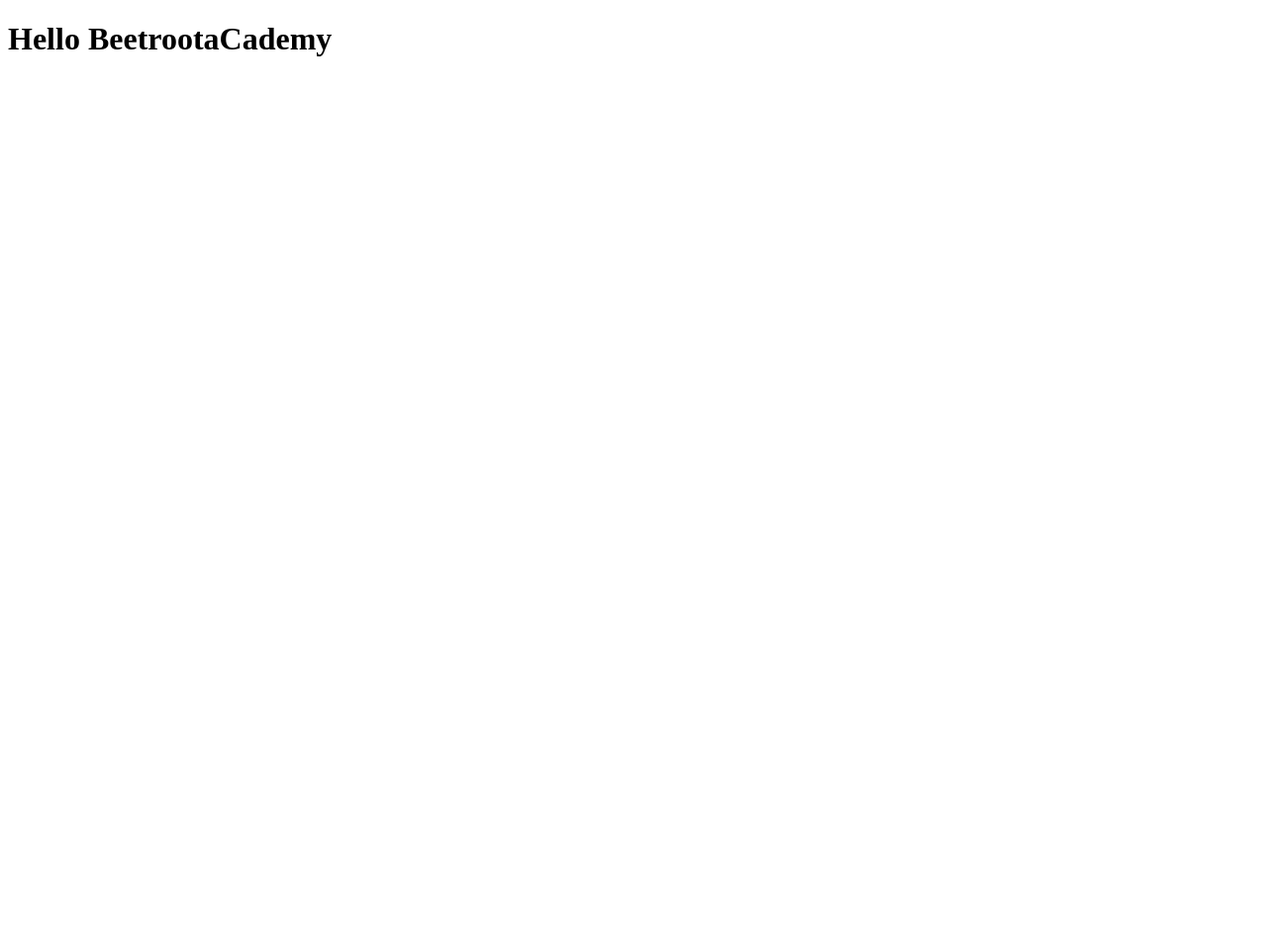
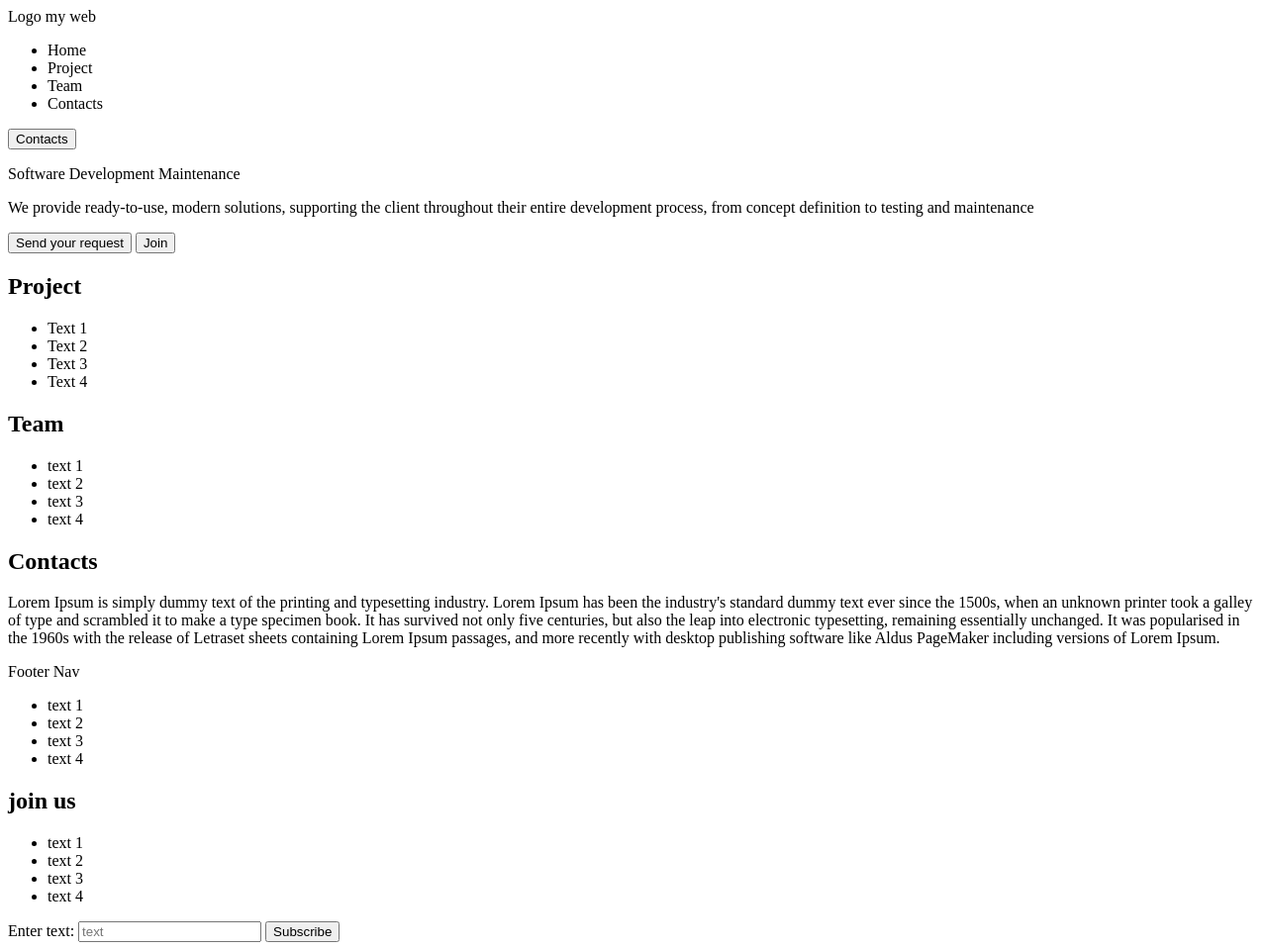
Before and after one commit to Saftar94/beetrootacademyLS1, a plain HTML site: page index.html in a window 1280 px wide. Shown: the whole page at 99% size. Before the commit the page ends 800 px from the top, so only its background shows below. Drawn offline with Linux system fonts and the light colour scheme.

Commit message:
beetrootacademyLS3
HT3

```diff
--- a/index.html
+++ b/index.html
@@ -6,6 +6,94 @@
     <title>Document</title>
 </head>
 <body>
-     <h1>Hello BeetrootaCademy</h1>
+    <header>
+        <div>
+        <a>Logo my web</a>
+        <div>
+        <nav>
+            <ul>
+                <li>Home</li>
+                <li>Project</li>
+                <li>Team</li>
+                <li>Contacts</li>
+            </ul>
+        </nav>
+    </div>
+    <div>
+        <button type="button">Contacts</button>
+    </div>
+    </div>
+    </header>
+    <main>
+        <div>
+            <div>
+                <div>
+            <p>Software Development Maintenance</p>
+        <p>We provide ready-to-use, modern solutions, supporting the client throughout their entire development process, from concept definition to testing and maintenance</p>
+    </div>
+    <div>
+        <button type="button">Send your request</button>
+        <button type="button">Join</button>
+    </div>
+    </div>
+</div>
+        <div>
+            <div>
+                <h2>Project</h2>
+                <ul>
+            <li>Text 1</li>
+            <li> Text 2</li>
+            <li>Text 3</li>
+            <li>Text 4</li>
+        </ul>
+    </div>
+</div>
+        <div>
+            <div>
+                <h2>Team</h2>
+                <ul>
+                    <li>text 1</li>
+                    <li>text 2</li>
+                    <li>text 3</li>
+                    <li>text 4</li>
+                </ul>
+            </div>
+        </div>
+        <div>
+            <div>
+                <h2>Contacts</h2>
+<div>
+    <p>Lorem Ipsum is simply dummy text of the printing and typesetting industry. Lorem Ipsum has been the industry's standard dummy text ever since the 1500s, when an unknown printer took a galley of type and scrambled it to make a type specimen book. It has survived not only five centuries, but also the leap into electronic typesetting, remaining essentially unchanged. It was popularised in the 1960s with the release of Letraset sheets containing Lorem Ipsum passages, and more recently with desktop publishing software like Aldus PageMaker including versions of Lorem Ipsum.</p></div>
+            </div>
+        </div>
+    </main>
+    <footer>
+        <div>
+            <div>Footer Nav
+                <ul>
+                    <li>text 1</li>
+                    <li>text 2</li>
+                    <li>text 3</li>
+                    <li>text 4</li>
+                </ul>
+            </div>
+            <div>
+                    <h2>join us</h2>
+                <ul>
+                    <li>text 1</li>
+                    <li>text 2</li>
+                    <li>text 3</li>
+                    <li>text 4</li>
+                </ul>
+            </div>
+            <div>
+                <form id="subscribeForm">
+                    <label for="textInput">Enter text:</label>
+                    <input type="text" name="text" placeholder="text" id="textInput" required>
+                    <button type="submit">Subscribe</button>
+                </form>
+        </div>
+        </div>
+    </footer>
 </body>
 </html>
```
